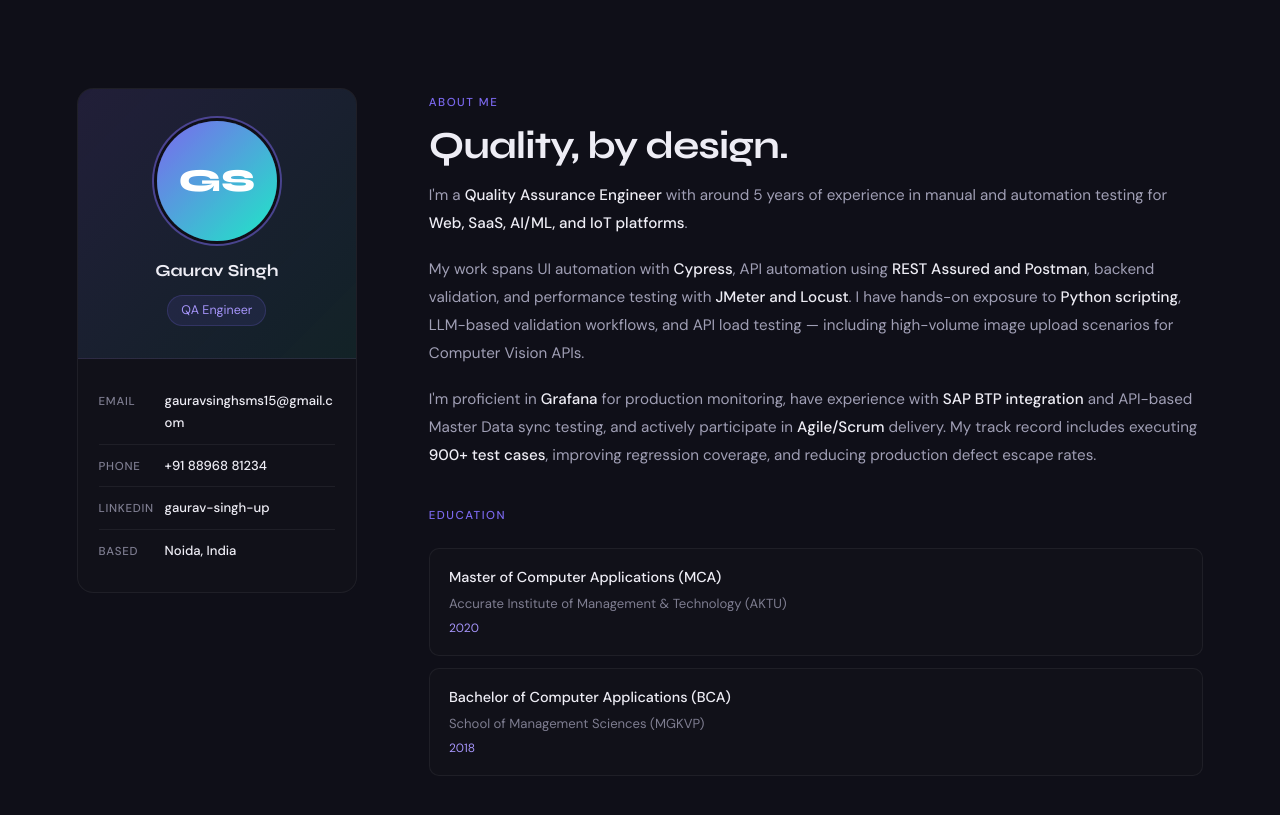
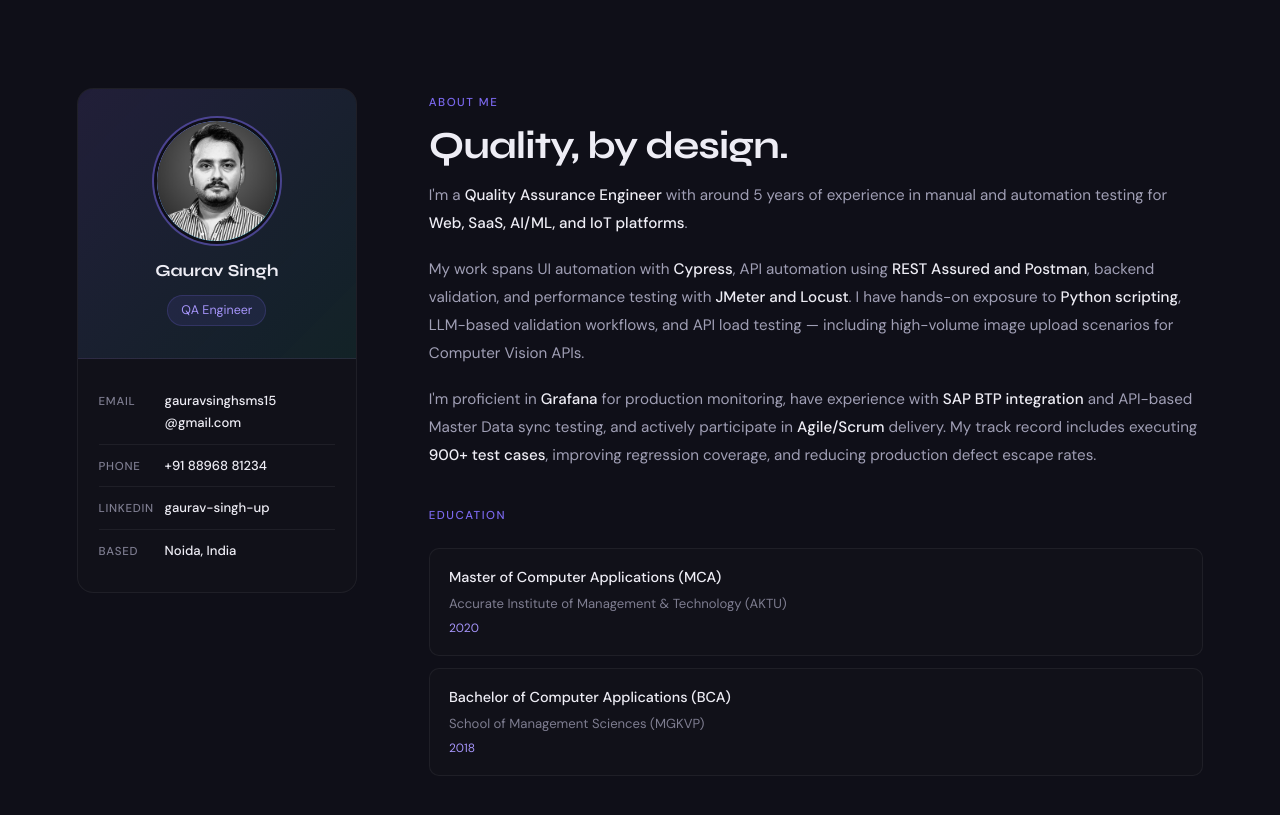
Before and after one commit to gaurav-singh2/gaurav-singh-portfolio, a plain HTML site: page index.html in a window 1280 px wide. Shown: the part 800-1615 px from the top of the page. Drawn offline with Linux system fonts and the light colour scheme.

Commit message:
Add professional profile photo and fix email wrapping in About card
- Profile photo cropped to head-and-shoulders, busy background replaced
  with a neutral charcoal studio backdrop, resized to 600x600 (~75 KB)
- Email now wraps before the @ instead of splitting mid-word

Co-Authored-By: Claude Opus 5.5 <noreply@anthropic.com>
Claude-Session: https://claude.ai/code/session_01MD5B1qDR7fZzujXMxDsLoM

```diff
--- a/index.html
+++ b/index.html
@@ -68,7 +68,7 @@ section{padding:5.5rem 6%;position:relative}
 .about-card{background:var(--card);border:1px solid var(--border);border-radius:16px;overflow:hidden;position:sticky;top:5.5rem}
 .about-top{background:linear-gradient(135deg,rgba(123,104,238,0.15),rgba(29,233,198,0.08));padding:2rem;text-align:center;border-bottom:1px solid var(--border)}
 .avatar{width:90px;height:90px;border-radius:50%;margin:0 auto 1rem;background:linear-gradient(135deg,var(--accent),var(--teal));display:flex;align-items:center;justify-content:center;font-family:'Syne',sans-serif;font-size:2rem;font-weight:800;color:#fff;position:relative;overflow:hidden}
-.avatar img{position:absolute;inset:0;width:100%;height:100%;object-fit:cover;border-radius:50%}
+.avatar img{position:absolute;inset:0;width:100%;height:100%;object-fit:cover;object-position:center 30%;border-radius:50%}
 .about-top .avatar{width:120px;height:120px;box-shadow:0 0 0 3px var(--bg2),0 0 0 5px rgba(123,104,238,0.5)}
 .a-name{font-family:'Syne',sans-serif;font-weight:700;font-size:1.05rem;color:var(--text)}
 .a-role{font-size:0.78rem;color:var(--accent2);background:rgba(123,104,238,0.1);border:1px solid rgba(123,104,238,0.2);display:inline-block;padding:0.25rem 0.8rem;border-radius:50px;margin-top:0.6rem}
@@ -76,7 +76,7 @@ section{padding:5.5rem 6%;position:relative}
 .c-row{display:flex;align-items:flex-start;gap:10px;padding:0.6rem 0;border-bottom:1px solid var(--border);font-size:0.82rem}
 .c-row:last-child{border-bottom:none}
 .c-row .lbl{color:var(--muted);min-width:56px;font-size:0.72rem;text-transform:uppercase;letter-spacing:0.06em;flex-shrink:0;padding-top:2px}
-.c-row a,.c-row span{color:var(--text);text-decoration:none;font-weight:500;word-break:break-all}
+.c-row a,.c-row span{color:var(--text);text-decoration:none;font-weight:500;overflow-wrap:break-word}
 .c-row a:hover{color:var(--accent2)}
 .about-right p{color:var(--muted2);font-size:0.95rem;line-height:1.85;margin-bottom:1.1rem}
 .about-right p strong{color:var(--text);font-weight:500}
@@ -229,7 +229,7 @@ footer{background:var(--bg);border-top:1px solid var(--border);text-align:center
           <div class="a-role">QA Engineer</div>
         </div>
         <div class="about-body">
-          <div class="c-row"><span class="lbl">Email</span><a href="mailto:gauravsinghsms15@gmail.com">gauravsinghsms15@gmail.com</a></div>
+          <div class="c-row"><span class="lbl">Email</span><a href="mailto:gauravsinghsms15@gmail.com">gauravsinghsms15<wbr>@gmail.com</a></div>
           <div class="c-row"><span class="lbl">Phone</span><span>+91 88968 81234</span></div>
           <div class="c-row"><span class="lbl">LinkedIn</span><a href="https://www.linkedin.com/in/gaurav-singh-up" target="_blank">gaurav-singh-up</a></div>
           <div class="c-row"><span class="lbl">Based</span><span>Noida, India</span></div>
```
Also changed, not shown: assets/profile.jpg (added).
